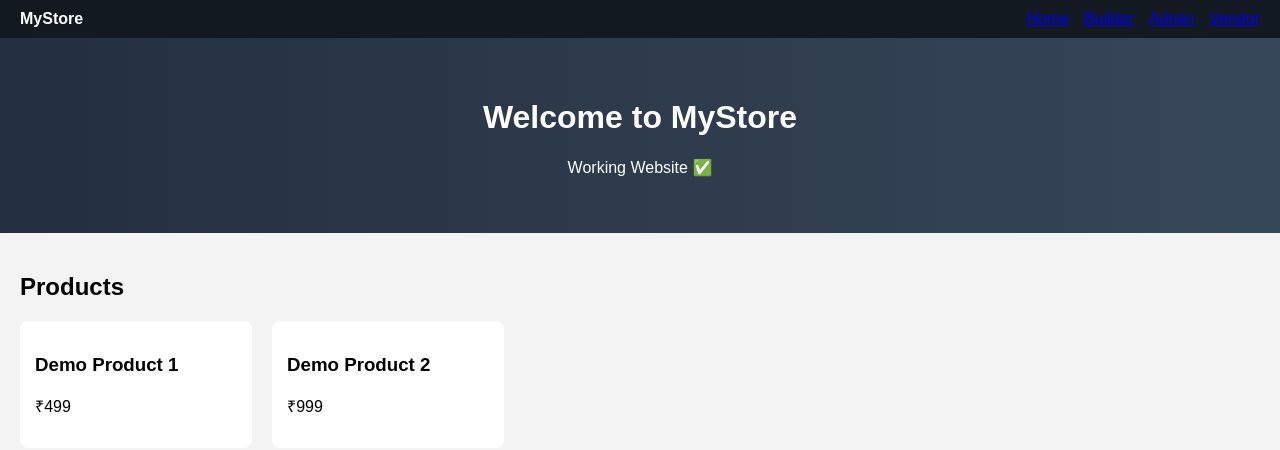
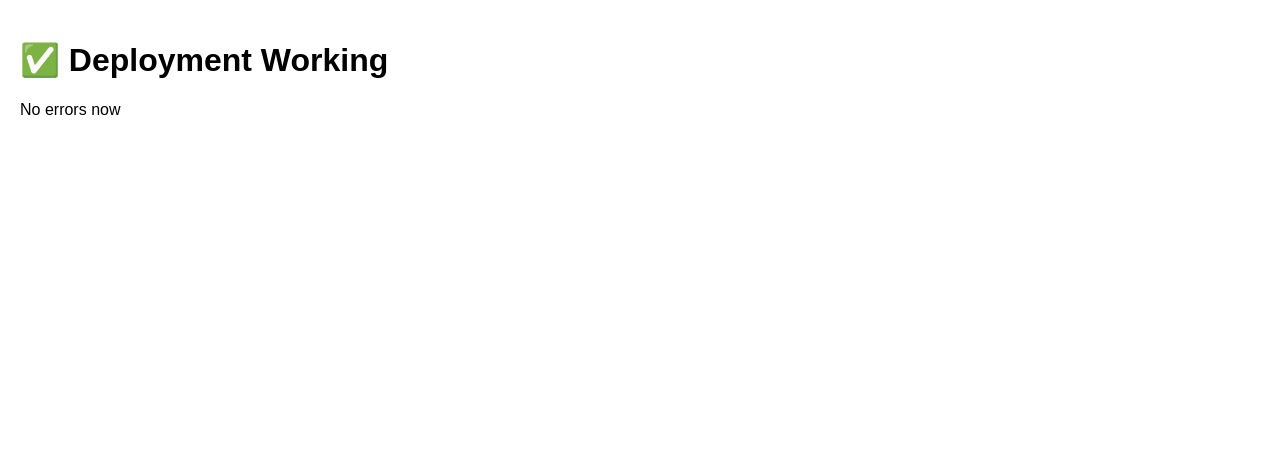
Before and after one commit to Royalabhay/E-invite-builderr, a Next.js app: page / in a window 1280 px wide. Shown: the top 450 px of the page. Built offline with nearby package versions, Linux system fonts and the light colour scheme.

Commit message:
Update page.tsx

```diff
--- a/app/page.tsx
+++ b/app/page.tsx
@@ -1,49 +1,10 @@
 "use client";
 
-import Navbar from "./components/Navbar";
-
 export default function Home() {
-  const products = [
-    { id: 1, title: "Demo Product 1", price: 499 },
-    { id: 2, title: "Demo Product 2", price: 999 }
-  ];
-
   return (
-    <div style={{ background: "#f3f3f3", minHeight: "100vh" }}>
-
-      <Navbar />
-
-      <div style={{
-        background: "linear-gradient(to right, #232f3e, #37475a)",
-        color: "white",
-        padding: "40px 20px",
-        textAlign: "center"
-      }}>
-        <h1>Welcome to MyStore</h1>
-        <p>Working Website ✅</p>
-      </div>
-
-      <div style={{ padding: "20px" }}>
-        <h2>Products</h2>
-
-        <div style={{
-          display: "grid",
-          gridTemplateColumns: "repeat(auto-fill, minmax(220px, 1fr))",
-          gap: "20px"
-        }}>
-          {products.map((p) => (
-            <div key={p.id} style={{
-              background: "white",
-              padding: "15px",
-              borderRadius: "8px"
-            }}>
-              <h3>{p.title}</h3>
-              <p>₹{p.price}</p>
-            </div>
-          ))}
-        </div>
-      </div>
-
+    <div style={{ padding: 20 }}>
+      <h1>✅ Deployment Working</h1>
+      <p>No errors now</p>
     </div>
   );
 }
```
